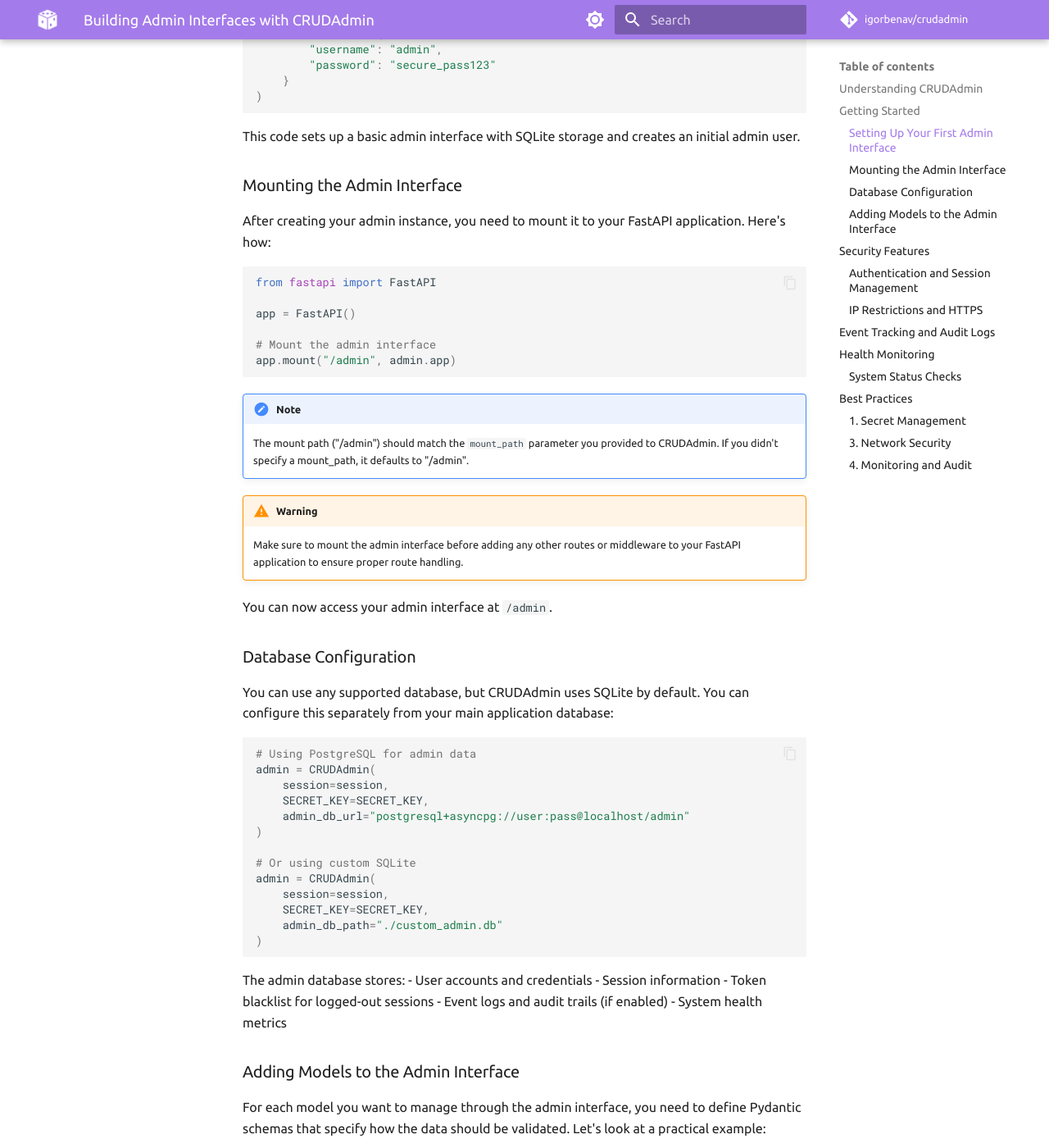
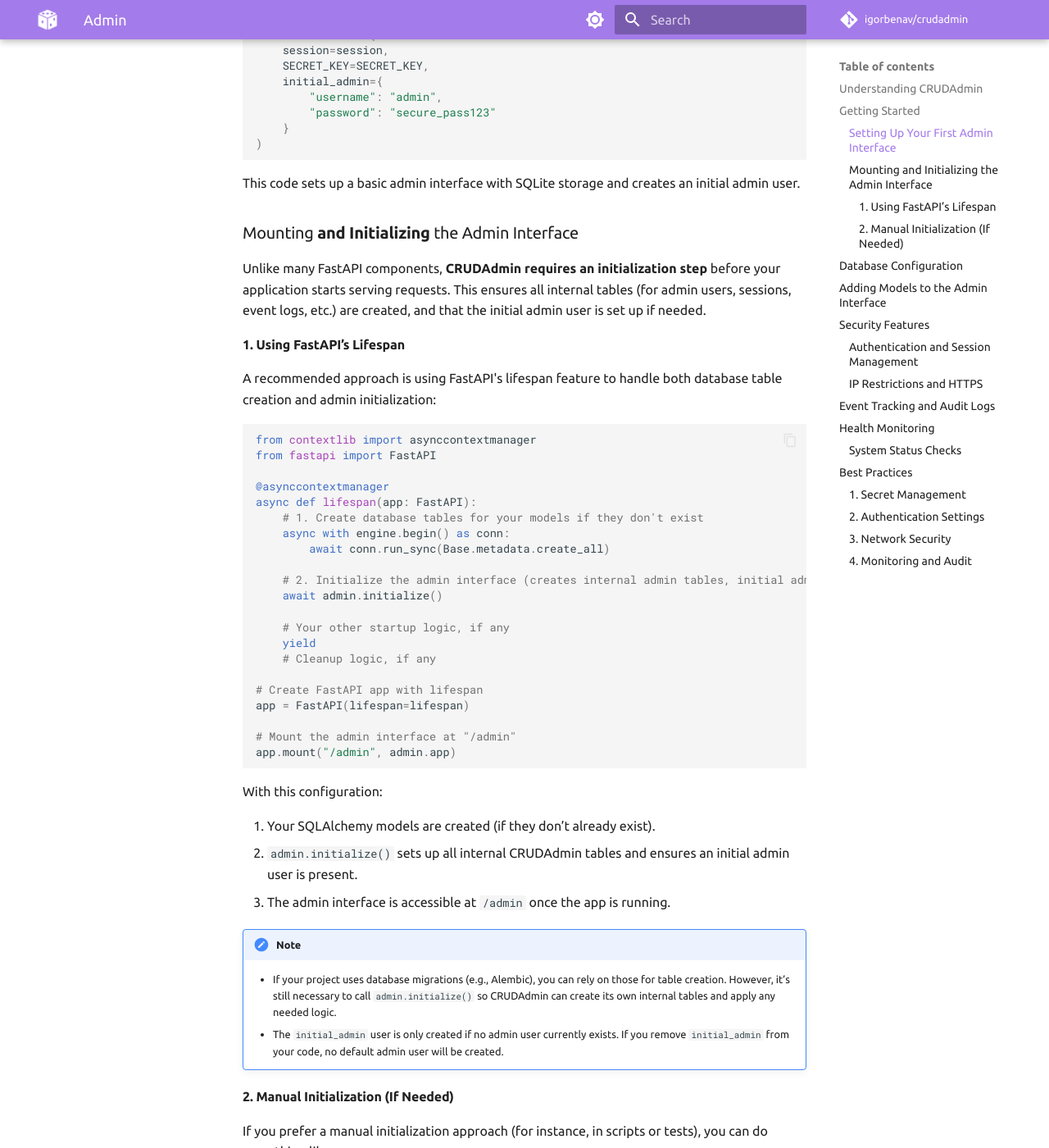
Before and after one commit to benavlabs/crudadmin, an MkDocs documentation site: the page built from docs/usage/admin.md, in a window 1280 px wide and 1400 px high, scrolled down 1424 px. Shown: the whole window at 82% size. Built offline with MkDocs 1.6.1 and Material for MkDocs 9.7.7, drawn with Linux system fonts in a browser that asks for light colours; comment, search, counter and statistics services are not loaded; some of the changed text lies outside the part shown.

Commit message:
docs improvement

````diff
--- a/docs/usage/admin.md
+++ b/docs/usage/admin.md
@@ -1,3 +1,4 @@
+BEGIN RAW
 # Building Admin Interfaces with CRUDAdmin
 
 CRUDAdmin helps you create powerful admin interfaces for your FastAPI applications with minimal effort. Built on top of FastCRUD and SQLAlchemy, it supports any database that these libraries work with, including PostgreSQL, MySQL, SQLite, Oracle, and Microsoft SQL Server.
@@ -57,28 +58,63 @@
 
 This code sets up a basic admin interface with SQLite storage and creates an initial admin user.
 
-### Mounting the Admin Interface
+### Mounting **and Initializing** the Admin Interface
 
-After creating your admin instance, you need to mount it to your FastAPI application. Here's how:
+Unlike many FastAPI components, **CRUDAdmin requires an initialization step** before your application starts serving requests. This ensures all internal tables (for admin users, sessions, event logs, etc.) are created, and that the initial admin user is set up if needed.
+
+#### 1. Using FastAPI’s Lifespan
+
+A recommended approach is using FastAPI's lifespan feature to handle both database table creation and admin initialization:
 
 ```python
+from contextlib import asynccontextmanager
 from fastapi import FastAPI
 
-app = FastAPI()
+@asynccontextmanager
+async def lifespan(app: FastAPI):
+    # 1. Create database tables for your models if they don't exist
+    async with engine.begin() as conn:
+        await conn.run_sync(Base.metadata.create_all)
 
-# Mount the admin interface
+    # 2. Initialize the admin interface (creates internal admin tables, initial admin user, etc.)
+    await admin.initialize()
+
+    # Your other startup logic, if any
+    yield
+    # Cleanup logic, if any
+
+# Create FastAPI app with lifespan
+app = FastAPI(lifespan=lifespan)
+
+# Mount the admin interface at "/admin"
 app.mount("/admin", admin.app)
 ```
 
+With this configuration:
+
+1. Your SQLAlchemy models are created (if they don’t already exist).
+2. `admin.initialize()` sets up all internal CRUDAdmin tables and ensures an initial admin user is present.
+3. The admin interface is accessible at `/admin` once the app is running.
+
 !!! NOTE
-    The mount path ("/admin") should match the `mount_path` parameter you provided to CRUDAdmin. If you didn't specify a mount_path, it defaults to "/admin".
+    - If your project uses database migrations (e.g., Alembic), you can rely on those for table creation. However, it’s still necessary to call `admin.initialize()` so CRUDAdmin can create its own internal tables and apply any needed logic.
+    - The `initial_admin` user is only created if no admin user currently exists. If you remove `initial_admin` from your code, no default admin user will be created.
 
-!!! WARNING
-    Make sure to mount the admin interface before adding any other routes or middleware to your FastAPI application to ensure proper route handling.
+#### 2. Manual Initialization (If Needed)
 
-You can now access your admin interface at `/admin`.
+If you prefer a manual initialization approach (for instance, in scripts or tests), you can do something like:
 
-### Database Configuration
+```python
+async def startup():
+    async with engine.begin() as conn:
+        await conn.run_sync(Base.metadata.create_all)
+    await admin.initialize()
+
+# Then call startup() before running your FastAPI application
+await startup()
+```
+
+## Database Configuration
 
 You can use any supported database, but CRUDAdmin uses SQLite by default. You can configure this separately from your main application database:
 
@@ -99,13 +135,14 @@
 ```
 
 The admin database stores:
+
 - User accounts and credentials
 - Session information
 - Token blacklist for logged-out sessions
 - Event logs and audit trails (if enabled)
 - System health metrics
 
-### Adding Models to the Admin Interface
+## Adding Models to the Admin Interface
 
 For each model you want to manage through the admin interface, you need to define Pydantic schemas that specify how the data should be validated. Let's look at a practical example:
 
@@ -163,7 +200,7 @@
 !!! NOTE
     Using both JWTs and server-side sessions provides better security than JWTs alone. The server can invalidate sessions immediately when needed, while JWTs provide a streamlined authentication experience.
 
-Here's a detailed configuration:
+Here’s a detailed configuration:
 
 ```python
 admin = CRUDAdmin(
@@ -183,16 +220,19 @@
 ```
 
 This configuration creates a secure authentication system where:
-- JWTs provide stateless authentication:
+
+- **JWTs** provide stateless authentication:
   - Access tokens expire after 15 minutes
   - Refresh tokens last 7 days
   - Tokens are signed with the SECRET_KEY
-- Server-side sessions add extra security:
+
+- **Server-side sessions** add extra security:
   - Sessions are stored in the admin database
   - Can be invalidated immediately if needed
   - Limited to 5 concurrent sessions per user (`max_sessions_per_user`)
   - Sessions expire after 30 minutes of inactivity (`session_timeout_minutes`)
   - Expired sessions are cleaned up every 15 minutes (`cleanup_interval_minutes`)
+
 - Additional security features:
   - Secure cookies for HTTPS-only transmission
   - Session tracking and monitoring
@@ -237,6 +277,7 @@
 ```
 
 When enabled, CRUDAdmin automatically logs:
+
 - All login attempts (successful and failed)
 - CRUD operations on models (who changed what and when)
 - System health status changes
@@ -244,6 +285,7 @@
 - Session management events
 
 Each event includes:
+
 - Timestamp with timezone
 - User who performed the action
 - IP address of the request
@@ -253,6 +295,7 @@
 - Related resource information
 
 You can view these logs through the built-in event log interface at `/admin/management/events`, which provides:
+
 - Filtering by event type, user, date range, and status
 - Detailed view of each event
 - Export capabilities for further analysis
@@ -262,6 +305,7 @@
 CRUDAdmin includes a health monitoring dashboard that helps you keep track of your system's status. Access it at `/admin/management/health` to see:
 
 ### System Status Checks
+
 - Database connectivity and response times
 - Session management status
 - Token service functionality
@@ -276,6 +320,7 @@
 Proper secret key management is crucial for the security of your admin interface. CRUDAdmin uses this key for JWT token generation and validation.
 
 **Key Generation**
+
 ```python
 # Option 1: Using Python's secrets module (Recommended)
 import secrets
@@ -333,7 +378,6 @@
 
 !!! DANGER
     Running without HTTPS in production is extremely dangerous. Only disable `secure_cookies` and `enforce_https` in development environments.
-```
 
 **Key Storage Best Practices**
 
@@ -351,6 +395,7 @@
 
 !!! WARNING
     Keep access token expiration times short. Long-lived access tokens pose a significant security risk if compromised.
+
 ```python
 admin = CRUDAdmin(
     session=session,
@@ -372,6 +417,7 @@
 ```
 
 **Production Security Settings**
+
 ```python
 admin = CRUDAdmin(
     session=session,
@@ -485,6 +531,7 @@
 - System resources
 
 **Example Health Check Response:**
+
 ```python
 {
     "database": {
@@ -524,11 +571,13 @@
 
 3. Export events for further analysis or archival
 
-Remember to regularly review these logs for:
+Regularly review these logs for:
 
 - Failed login attempts from unexpected locations
 - Unusual patterns of database operations
 - System health issues
 - Security-related events
 
+---
+
 By following these practices and understanding CRUDAdmin's features, you can create secure, maintainable admin interfaces that make managing your application's data easier and safer.
````
Also changed, not shown: other parts of docs/usage/admin.md (+1 -1 lines).
